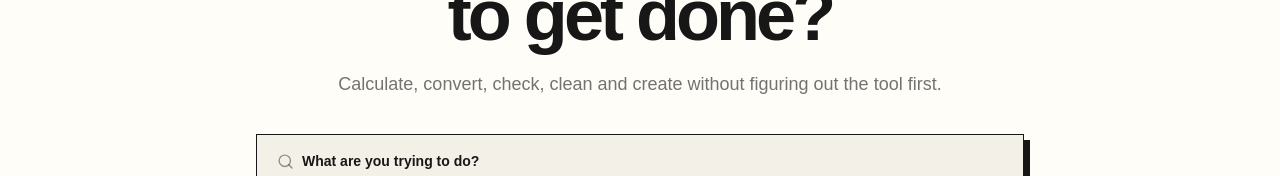
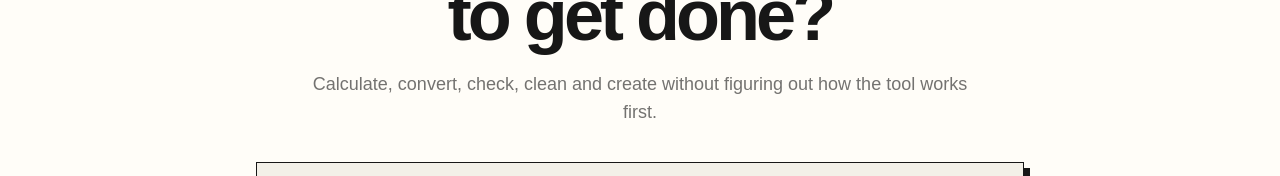
Before and after one commit to factoalbum/internet-toolbox, a Next.js app: page / in a window 1280 px wide. Shown: the part 273-449 px from the top of the page. Built offline with nearby package versions, Linux system fonts and the light colour scheme; no server answers.

Commit message:
Fix homepage copy punctuation

```diff
--- a/app/page.tsx
+++ b/app/page.tsx
@@ -35,7 +35,7 @@ export default function Home() {
           <div className="mx-auto max-w-4xl text-center">
             <p className="mb-4 text-xs font-bold uppercase tracking-[0.18em] text-[#5f7429]">Simple online tools for real-life tasks</p>
             <h1 className="text-5xl font-black leading-[0.96] tracking-[-0.055em] md:text-7xl">What do you need<br className="hidden sm:block" /> to get done?</h1>
-            <p className="mx-auto mt-5 max-w-2xl text-base leading-7 text-black/55 md:text-lg">Calculate, convert, check, clean and create without figuring out the tool first.</p>
+            <p className="mx-auto mt-5 max-w-2xl text-base leading-7 text-black/55 md:text-lg">Calculate, convert, check, clean and create without figuring out how the tool works first.</p>
           </div>
 
           <div className="mx-auto mt-9 max-w-3xl border border-[#171717] bg-[#f3f0e8] p-3 shadow-[6px_6px_0_#171717] sm:p-4">
```
